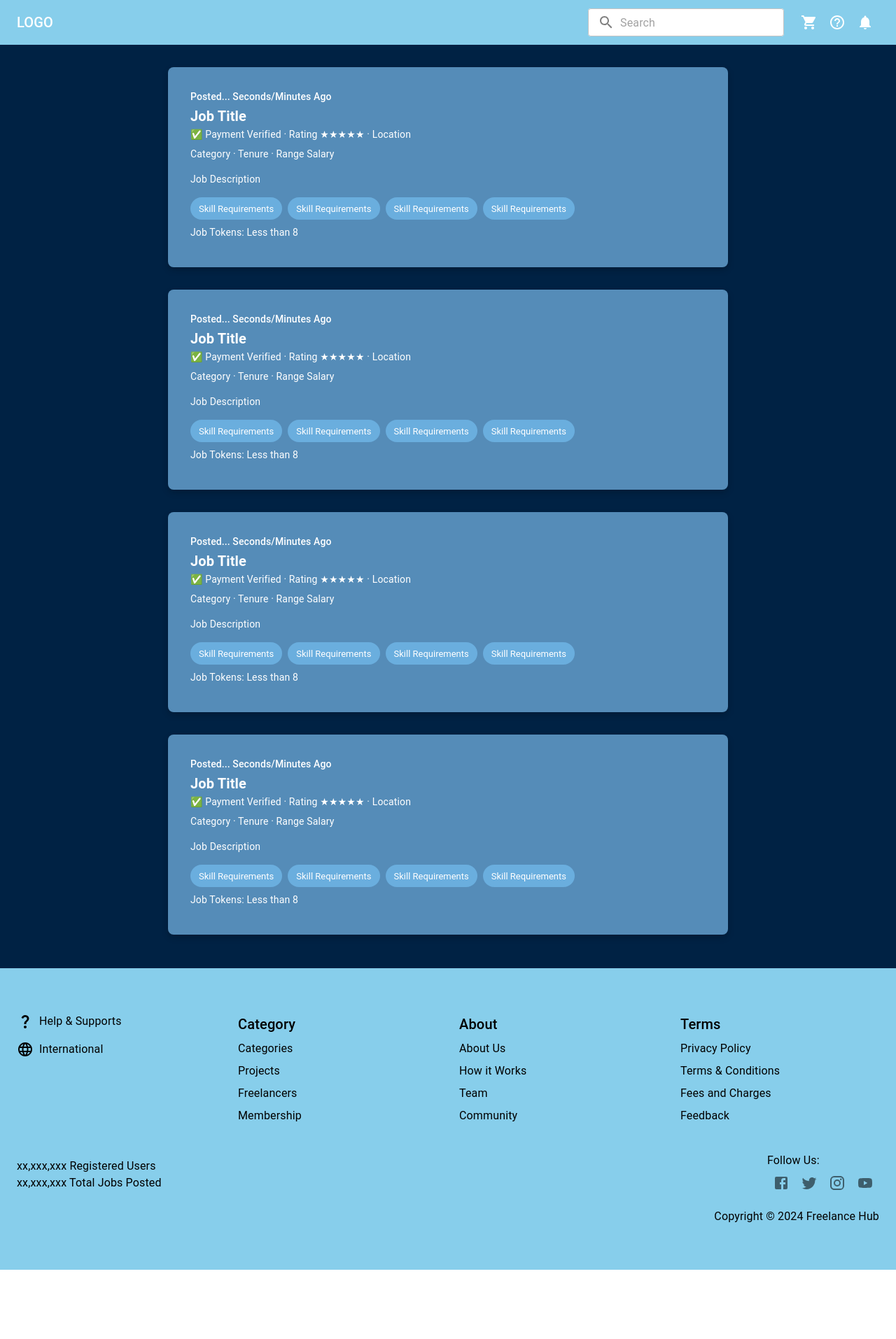
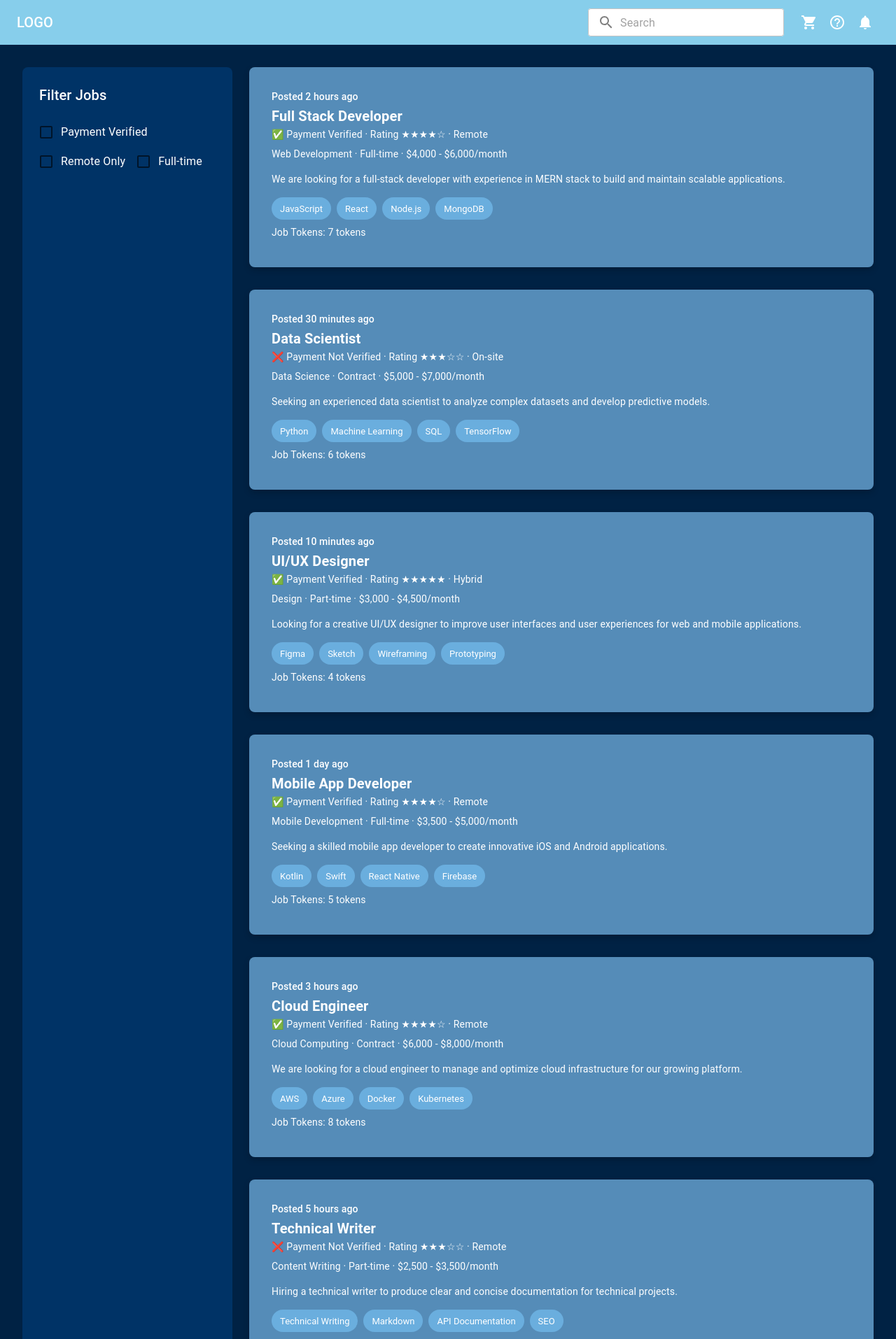
Before and after one commit to Lyx312/project-fpw, a Next.js app: page /list in a window 1280 px wide. Shown: the top 1914 px of the page at 70% size. Before the commit the page ends 1815 px from the top, so only its background shows below. Built offline with nearby package versions, Linux system fonts and the light colour scheme; what @mui/material-nextjs would draw is missing.

Commit message:
Add Filter with Dummy Data

```diff
--- a/src/app/(components)/JobCard.tsx
+++ b/src/app/(components)/JobCard.tsx
@@ -1,7 +1,7 @@
 import React from "react";
-import { Box, Card, CardContent, Typography, Chip, Stack } from "@mui/material";
+import { Card, CardContent, Typography, Chip, Stack } from "@mui/material";
 
-const JobCard = () => {
+const JobCard = (props) => {
   return (
     <Card
       sx={{
@@ -14,41 +14,33 @@ const JobCard = () => {
       }}
     >
       <CardContent>
-        <Typography variant="subtitle2">
-          Posted... Seconds/Minutes Ago
-        </Typography>
+        <Typography variant="subtitle2">Posted {props.postedTime}</Typography>
         <Typography variant="h6" sx={{ fontWeight: "bold" }}>
-          Job Title
+          {props.title}
         </Typography>
         <Typography variant="body2">
-          ✅ Payment Verified · Rating ★★★★★ · Location
+          {props.paymentVerified
+            ? "✅ Payment Verified"
+            : "❌ Payment Not Verified"}{" "}
+          · Rating {props.rating} · {props.location}
         </Typography>
         <Typography variant="body2" sx={{ marginTop: 1, marginBottom: 2 }}>
-          Category · Tenure · Range Salary
+          {props.category} · {props.tenure} · {props.salaryRange}
         </Typography>
         <Typography variant="body2" sx={{ marginBottom: 2 }}>
-          Job Description
+          {props.description}
         </Typography>
         <Stack direction="row" spacing={1}>
-          <Chip
-            label="Skill Requirements"
-            sx={{ backgroundColor: "#6aaede", color: "#fff" }}
-          />
-          <Chip
-            label="Skill Requirements"
-            sx={{ backgroundColor: "#6aaede", color: "#fff" }}
-          />
-          <Chip
-            label="Skill Requirements"
-            sx={{ backgroundColor: "#6aaede", color: "#fff" }}
-          />
-          <Chip
-            label="Skill Requirements"
-            sx={{ backgroundColor: "#6aaede", color: "#fff" }}
-          />
+          {props.skills.map((skill, index) => (
+            <Chip
+              key={index}
+              label={skill}
+              sx={{ backgroundColor: "#6aaede", color: "#fff" }}
+            />
+          ))}
         </Stack>
         <Typography variant="body2" sx={{ marginTop: 1 }}>
-          Job Tokens: Less than 8
+          Job Tokens: {props.tokens}
         </Typography>
       </CardContent>
     </Card>
--- a/src/app/(pages)/list/page.tsx
+++ b/src/app/(pages)/list/page.tsx
@@ -1,10 +1,210 @@
-import React from "react";
-import { Box } from "@mui/material";
+"use client";
+
+import React, { useState } from "react";
+import { Box, Typography, Checkbox, FormControlLabel } from "@mui/material";
 import JobCard from "@/app/(components)/JobCard";
 import Header from "@/app/(components)/Header";
 import Footer from "@/app/(components)/Footer";
 
-const page = () => {
+const Page = () => {
+  const Jobs = [
+    // Data awal
+    {
+      id: 1,
+      postedTime: "2 hours ago",
+      title: "Full Stack Developer",
+      paymentVerified: true,
+      rating: "★★★★☆",
+      location: "Remote",
+      category: "Web Development",
+      tenure: "Full-time",
+      salaryRange: "$4,000 - $6,000/month",
+      description:
+        "We are looking for a full-stack developer with experience in MERN stack to build and maintain scalable applications.",
+      skills: ["JavaScript", "React", "Node.js", "MongoDB"],
+      tokens: "7 tokens",
+    },
+    {
+      id: 2,
+      postedTime: "30 minutes ago",
+      title: "Data Scientist",
+      paymentVerified: false,
+      rating: "★★★☆☆",
+      location: "On-site",
+      category: "Data Science",
+      tenure: "Contract",
+      salaryRange: "$5,000 - $7,000/month",
+      description:
+        "Seeking an experienced data scientist to analyze complex datasets and develop predictive models.",
+      skills: ["Python", "Machine Learning", "SQL", "TensorFlow"],
+      tokens: "6 tokens",
+    },
+    {
+      id: 3,
+      postedTime: "10 minutes ago",
+      title: "UI/UX Designer",
+      paymentVerified: true,
+      rating: "★★★★★",
+      location: "Hybrid",
+      category: "Design",
+      tenure: "Part-time",
+      salaryRange: "$3,000 - $4,500/month",
+      description:
+        "Looking for a creative UI/UX designer to improve user interfaces and user experiences for web and mobile applications.",
+      skills: ["Figma", "Sketch", "Wireframing", "Prototyping"],
+      tokens: "4 tokens",
+    },
+    // Data tambahan
+    {
+      id: 4,
+      postedTime: "1 day ago",
+      title: "Mobile App Developer",
+      paymentVerified: true,
+      rating: "★★★★☆",
+      location: "Remote",
+      category: "Mobile Development",
+      tenure: "Full-time",
+      salaryRange: "$3,500 - $5,000/month",
+      description:
+        "Seeking a skilled mobile app developer to create innovative iOS and Android applications.",
+      skills: ["Kotlin", "Swift", "React Native", "Firebase"],
+      tokens: "5 tokens",
+    },
+    {
+      id: 5,
+      postedTime: "3 hours ago",
+      title: "Cloud Engineer",
+      paymentVerified: true,
+      rating: "★★★★☆",
+      location: "Remote",
+      category: "Cloud Computing",
+      tenure: "Contract",
+      salaryRange: "$6,000 - $8,000/month",
+      description:
+        "We are looking for a cloud engineer to manage and optimize cloud infrastructure for our growing platform.",
+      skills: ["AWS", "Azure", "Docker", "Kubernetes"],
+      tokens: "8 tokens",
+    },
+    {
+      id: 6,
+      postedTime: "5 hours ago",
+      title: "Technical Writer",
+      paymentVerified: false,
+      rating: "★★★☆☆",
+      location: "Remote",
+      category: "Content Writing",
+      tenure: "Part-time",
+      salaryRange: "$2,500 - $3,500/month",
+      description:
+        "Hiring a technical writer to produce clear and concise documentation for technical projects.",
+      skills: ["Technical Writing", "Markdown", "API Documentation", "SEO"],
+      tokens: "3 tokens",
+    },
+    {
+      id: 7,
+      postedTime: "2 days ago",
+      title: "Cybersecurity Analyst",
+      paymentVerified: true,
+      rating: "★★★★★",
+      location: "On-site",
+      category: "Cybersecurity",
+      tenure: "Full-time",
+      salaryRange: "$7,000 - $10,000/month",
+      description:
+        "Looking for an experienced cybersecurity analyst to protect systems and networks from cyber threats.",
+      skills: ["Network Security", "Penetration Testing", "SIEM", "Firewalls"],
+      tokens: "10 tokens",
+    },
+    {
+      id: 8,
+      postedTime: "12 hours ago",
+      title: "Digital Marketing Specialist",
+      paymentVerified: false,
+      rating: "★★★☆☆",
+      location: "Hybrid",
+      category: "Marketing",
+      tenure: "Contract",
+      salaryRange: "$3,000 - $5,000/month",
+      description:
+        "Seeking a digital marketing specialist to enhance our online presence through SEO and social media campaigns.",
+      skills: ["SEO", "Google Analytics", "Social Media Marketing", "PPC"],
+      tokens: "5 tokens",
+    },
+    {
+      id: 9,
+      postedTime: "6 hours ago",
+      title: "DevOps Engineer",
+      paymentVerified: true,
+      rating: "★★★★☆",
+      location: "Remote",
+      category: "DevOps",
+      tenure: "Full-time",
+      salaryRange: "$6,500 - $9,000/month",
+      description:
+        "We are hiring a DevOps engineer to improve deployment pipelines and manage cloud infrastructure.",
+      skills: ["CI/CD", "Jenkins", "Docker", "Kubernetes"],
+      tokens: "7 tokens",
+    },
+    {
+      id: 10,
+      postedTime: "8 hours ago",
+      title: "Frontend Developer",
+      paymentVerified: true,
+      rating: "★★★★☆",
+      location: "Remote",
+      category: "Web Development",
+      tenure: "Part-time",
+      salaryRange: "$3,000 - $4,000/month",
+      description:
+        "Looking for a frontend developer with a strong grasp of modern JavaScript frameworks to build responsive web interfaces.",
+      skills: ["HTML", "CSS", "JavaScript", "Vue.js"],
+      tokens: "4 tokens",
+    },
+  ];
+
+  // State untuk filter
+  const [filterVerified, setFilterVerified] = useState(false);
+  const [filterRemote, setFilterRemote] = useState(false);
+  const [filterFulltime, setFilterFulltime] = useState(false);
+  const [filteredJobs, setFilteredJobs] = useState(Jobs);
+
+  // Logika Filter
+  const applyFilters = () => {
+    let filtered = Jobs;
+
+    if (filterVerified) {
+      filtered = filtered.filter((job) => job.paymentVerified);
+    }
+
+    if (filterRemote) {
+      filtered = filtered.filter((job) => job.location === "Remote");
+    }
+
+    if (filterFulltime) {
+      filtered = filtered.filter((job) => job.tenure === "Full-time");
+    }
+
+    setFilteredJobs(filtered);
+  };
+
+  // Handle perubahan checkbox
+  const handleFilterChange = (event, filterType) => {
+    const { checked } = event.target;
+
+    if (filterType === "verified") {
+      setFilterVerified(checked);
+    } else if (filterType === "remote") {
+      setFilterRemote(checked);
+    } else if (filterType === "fulltime") {
+      setFilterFulltime(checked);
+    }
+  };
+
+  // Update filteredJobs saat state filter berubah
+  React.useEffect(() => {
+    applyFilters();
+  }, [filterVerified, filterRemote, filterFulltime]);
+
   return (
     <div>
       <Header />
@@ -13,21 +213,63 @@ const page = () => {
           backgroundColor: "#002244",
           minHeight: "100vh",
           padding: 4,
+          display: "grid",
+          gridTemplateColumns: "300px 1fr", // Kolom kiri untuk filter, kanan untuk job card
+          gap: 3,
         }}
       >
+        {/* Filter Box */}
+        <Box
+          sx={{
+            backgroundColor: "#003366",
+            color: "#fff",
+            padding: 3,
+            borderRadius: 2,
+          }}
+        >
+          <Typography variant="h6" marginBottom={2}>
+            Filter Jobs
+          </Typography>
+          <FormControlLabel
+            control={
+              <Checkbox
+                checked={filterVerified}
+                onChange={(event) => handleFilterChange(event, "verified")}
+              />
+            }
+            label="Payment Verified"
+          />
+          <FormControlLabel
+            control={
+              <Checkbox
+                checked={filterRemote}
+                onChange={(event) => handleFilterChange(event, "remote")}
+              />
+            }
+            label="Remote Only"
+          />
+          <FormControlLabel
+            control={
+              <Checkbox
+                checked={filterFulltime}
+                onChange={(event) => handleFilterChange(event, "fulltime")}
+              />
+            }
+            label="Full-time"
+          />
+        </Box>
+
+        {/* Job Cards */}
         <Box
           sx={{
             display: "grid",
             gridTemplateColumns: "1fr",
             gap: 2,
-            maxWidth: "800px",
-            margin: "0 auto",
           }}
         >
-          <JobCard />
-          <JobCard />
-          <JobCard />
-          <JobCard />
+          {filteredJobs.map((job) => (
+            <JobCard key={job.id} {...job} />
+          ))}
         </Box>
       </Box>
       <Footer />
@@ -35,4 +277,4 @@ const page = () => {
   );
 };
 
-export default page;
+export default Page;
```
